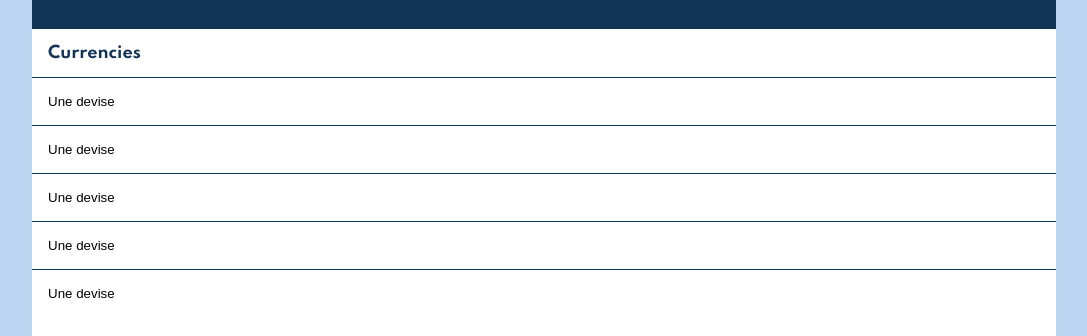
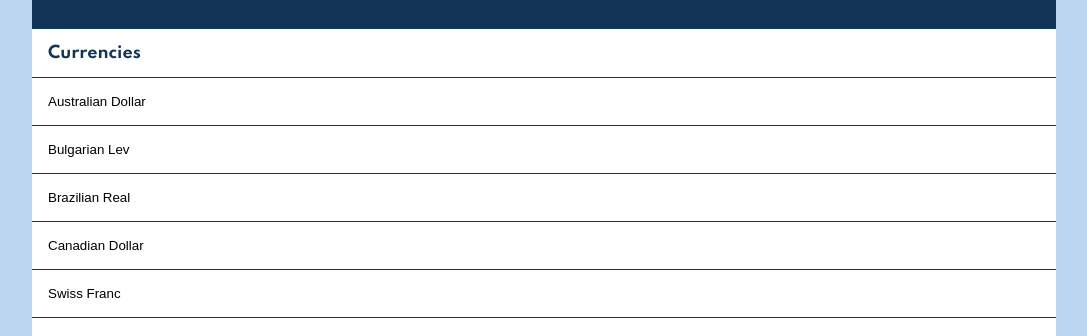
Before and after one commit to FranckPedron/React-E05-converter-v2, a React app: page / in a window 1280 px wide. Shown: the part 107-443 px from the top of the page, without its empty margins (96-1183 px from the left). Built offline with nearby package versions, Linux system fonts and the light colour scheme.

Commit message:
props ok

```diff
--- a/src/components/Converter/index.js
+++ b/src/components/Converter/index.js
@@ -3,12 +3,16 @@ import Currencies from 'src/components/Currencies';
 import Amount from 'src/components/Amount';
 import './style.scss';
 
+import listOfCurrencies from 'src/data/currencies';
+
 function Converter() {
+  const baseAmount = 1;
+
   return (
     <div className="converter">
-      <Header />
+      <Header amount={baseAmount} />
       <main>
-        <Currencies />
+        <Currencies list={listOfCurrencies} />
         <Amount />
       </main>
     </div>
--- a/src/components/Currencies/index.js
+++ b/src/components/Currencies/index.js
@@ -1,19 +1,31 @@
 import SingleCurrency from 'src/components/SingleCurrency';
 import './style.scss';
+import PropTypes from 'prop-types';
 
-function Currencies() {
+function Currencies({ list }) {
   return (
     <section className="currencies">
       <h2 className="currencies-title">Currencies</h2>
       <ul className="currencies-list">
-        <SingleCurrency />
-        <SingleCurrency />
-        <SingleCurrency />
-        <SingleCurrency />
-        <SingleCurrency />
+        {list.map((currency) => (
+          <SingleCurrency
+            key={currency.name}
+            // soit je passe précisement ce dont le composant aura besoin
+            name={currency.name}
+            // soit je le passe tout le contenu de l'objet de départ,
+            // et il se débrouillera pour récupérer uniquement ce qui l'intéresse
+            // {...currency}
+          />
+        ))}
       </ul>
     </section>
   );
 }
 
+Currencies.propTypes = {
+  list: PropTypes.arrayOf(PropTypes.shape({
+    name: PropTypes.string.isRequired,
+  })).isRequired,
+};
+
 export default Currencies;
--- a/src/components/Currencies/style.scss
+++ b/src/components/Currencies/style.scss
@@ -2,6 +2,7 @@
 
 .currencies {
   max-height: 50vh;
+  min-height: 10em;
   overflow-y: auto;
   color: vars.$colorBase;
   font-weight: 500;
--- a/src/components/SingleCurrency/index.js
+++ b/src/components/SingleCurrency/index.js
@@ -1,13 +1,18 @@
+import PropTypes from 'prop-types';
 import './style.scss';
 
-function SingleCurrency() {
+function SingleCurrency({ name }) {
   return (
     <li className="currency">
       <button className="currency-btn" type="button">
-        Une devise
+        {name}
       </button>
     </li>
   );
 }
 
+SingleCurrency.propTypes = {
+  name: PropTypes.string.isRequired,
+};
+
 export default SingleCurrency;
```
